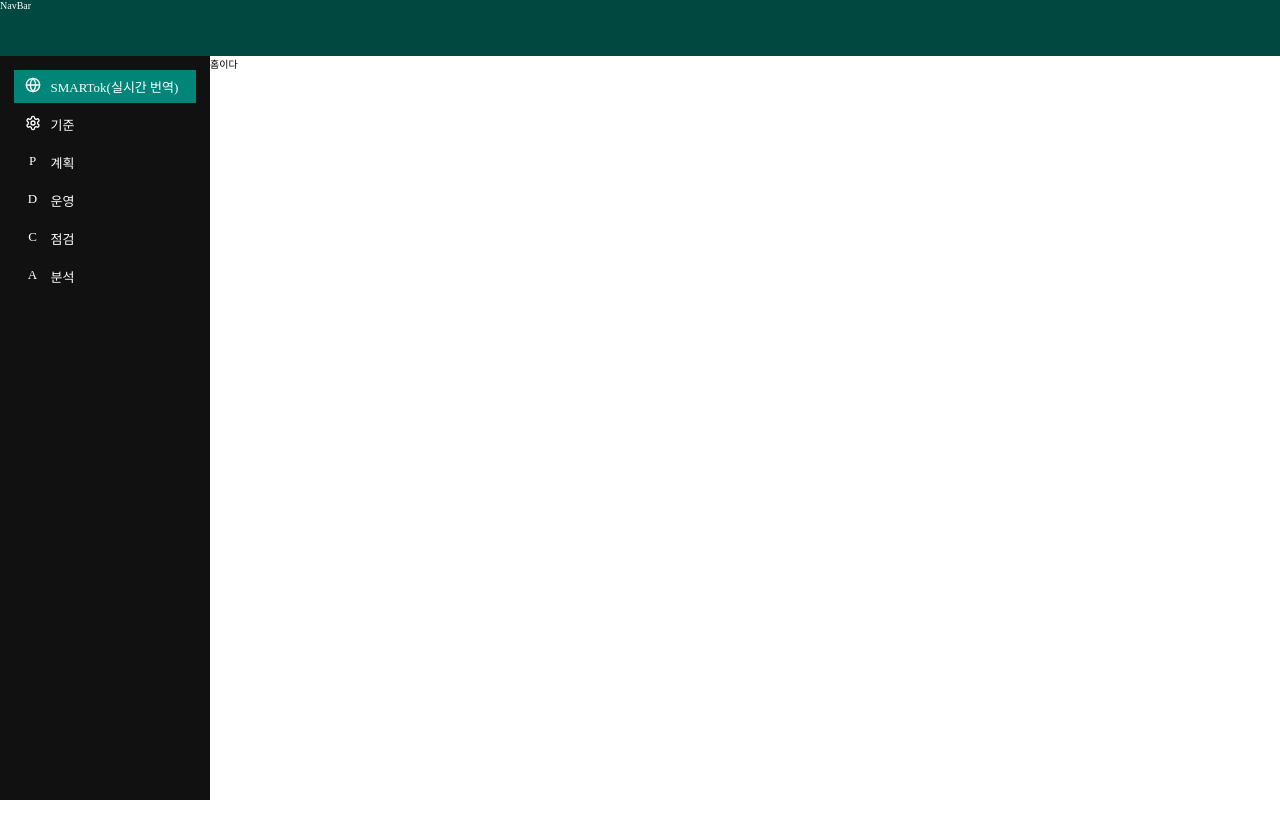
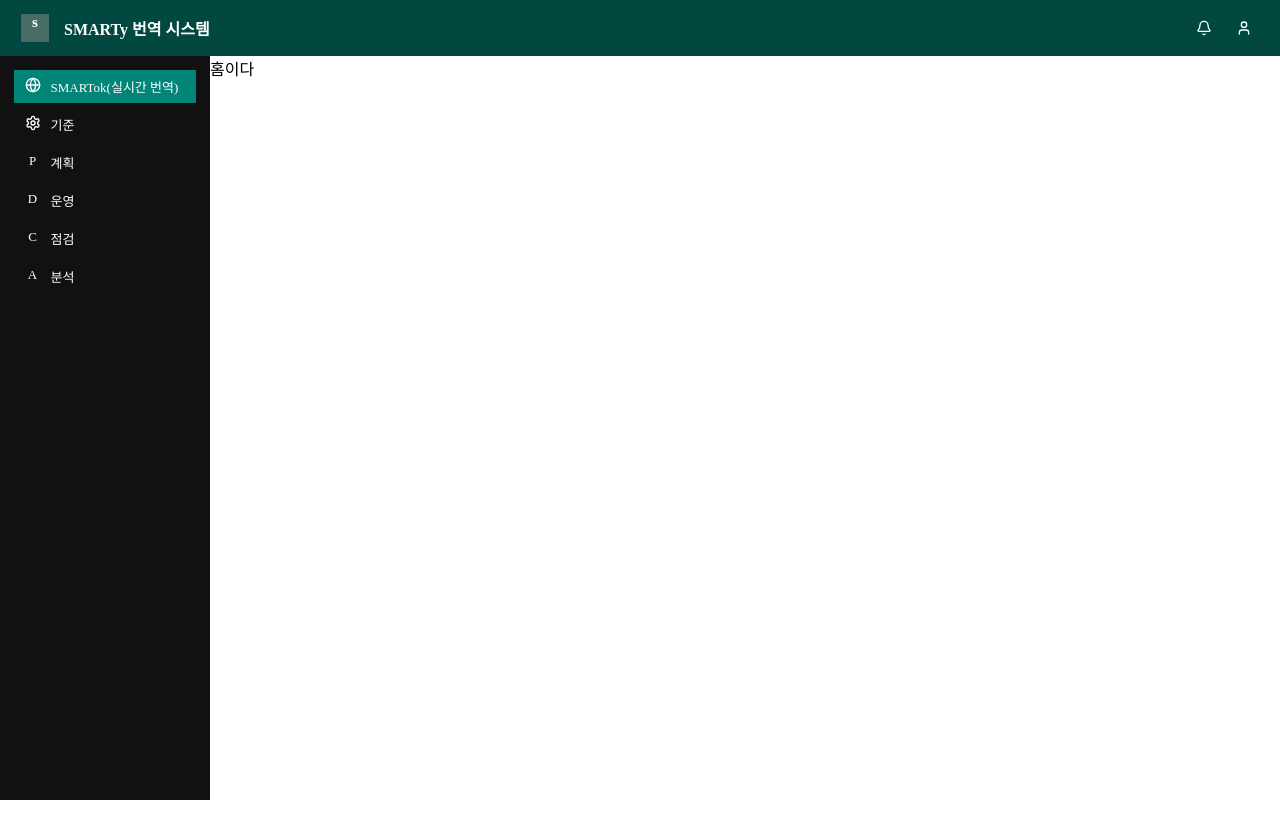
Before and after one commit to zermzerm/translation-room, a React (Create React App) app: page / in a window 1280 px wide. Shown: the top 838 px of the page. Built offline with nearby package versions, Linux system fonts and the light colour scheme.

Commit message:
네브바 작업

```diff
--- /dev/null
+++ b/src/assets/icons/AlarmIcon.jsx
@@ -0,0 +1,17 @@
+export const AlarmIcon = () => (
+  <svg
+    xmlns="http://www.w3.org/2000/svg"
+    width="16"
+    height="16"
+    viewBox="0 0 24 24"
+    fill="none"
+    stroke="currentColor"
+    stroke-width="2"
+    stroke-linecap="round"
+    stroke-linejoin="round"
+    aria-hidden="true"
+  >
+    <path d="M10.268 21a2 2 0 0 0 3.464 0"></path>
+    <path d="M3.262 15.326A1 1 0 0 0 4 17h16a1 1 0 0 0 .74-1.673C19.41 13.956 18 12.499 18 8A6 6 0 0 0 6 8c0 4.499-1.411 5.956-2.738 7.326"></path>
+  </svg>
+);
--- /dev/null
+++ b/src/assets/icons/LoginIcon.jsx
@@ -0,0 +1,17 @@
+export const LoginIcon = () => (
+  <svg
+    xmlns="http://www.w3.org/2000/svg"
+    width="16"
+    height="16"
+    viewBox="0 0 24 24"
+    fill="none"
+    stroke="currentColor"
+    stroke-width="2"
+    stroke-linecap="round"
+    stroke-linejoin="round"
+    aria-hidden="true"
+  >
+    <path d="M19 21v-2a4 4 0 0 0-4-4H9a4 4 0 0 0-4 4v2"></path>
+    <circle cx="12" cy="7" r="4"></circle>
+  </svg>
+);
--- a/src/components/NavBar/NavBar.jsx
+++ b/src/components/NavBar/NavBar.jsx
@@ -1,5 +1,22 @@
+import {AlarmIcon} from "../../assets/icons/AlarmIcon";
+import {LoginIcon} from "../../assets/icons/LoginIcon";
 import styles from "./NavBar.module.css";
 
 export default function NavBar() {
-  return <div className={styles.Container}>NavBar</div>;
+  return (
+    <div className={styles.Container}>
+      <div className={styles.LogoWrapper}>
+        <div className={styles.LogoSection}>s</div>
+        <div>SMARTy 번역 시스템</div>
+      </div>
+      <div className={styles.AlarmSection}>
+        <div className={styles.AlarmWrapper}>
+          <AlarmIcon />
+        </div>
+        <div className={styles.AlarmWrapper}>
+          <LoginIcon />
+        </div>
+      </div>
+    </div>
+  );
 }
--- a/src/components/NavBar/NavBar.module.css
+++ b/src/components/NavBar/NavBar.module.css
@@ -8,4 +8,42 @@
   width: 100%;
   height: 56px;
   z-index: 1000;
+  display: flex;
+  justify-content: space-between;
+  align-items: center;
+  padding: 0 21px;
 }
+
+.LogoWrapper {
+  display: flex;
+  align-items: center;
+  gap: 15px;
+  font-weight: 600;
+}
+
+.LogoSection {
+  font-size: 15px;
+
+  background-color: #486d66;
+  width: 28px;
+  height: 28px;
+  display: flex;
+  justify-content: center;
+}
+
+.AlarmSection {
+  display: flex;
+  gap: 10px;
+}
+
+.AlarmWrapper {
+  display: flex;
+  justify-content: center;
+  align-items: center;
+  width: 30px;
+  height: 30px;
+}
+
+.AlarmWrapper:hover {
+  background-color: #315a53;
+}
--- a/src/index.css
+++ b/src/index.css
@@ -5,7 +5,6 @@
 }
 
 html {
-  font-size: 62.5%;
   height: 100%;
 }
 
```
